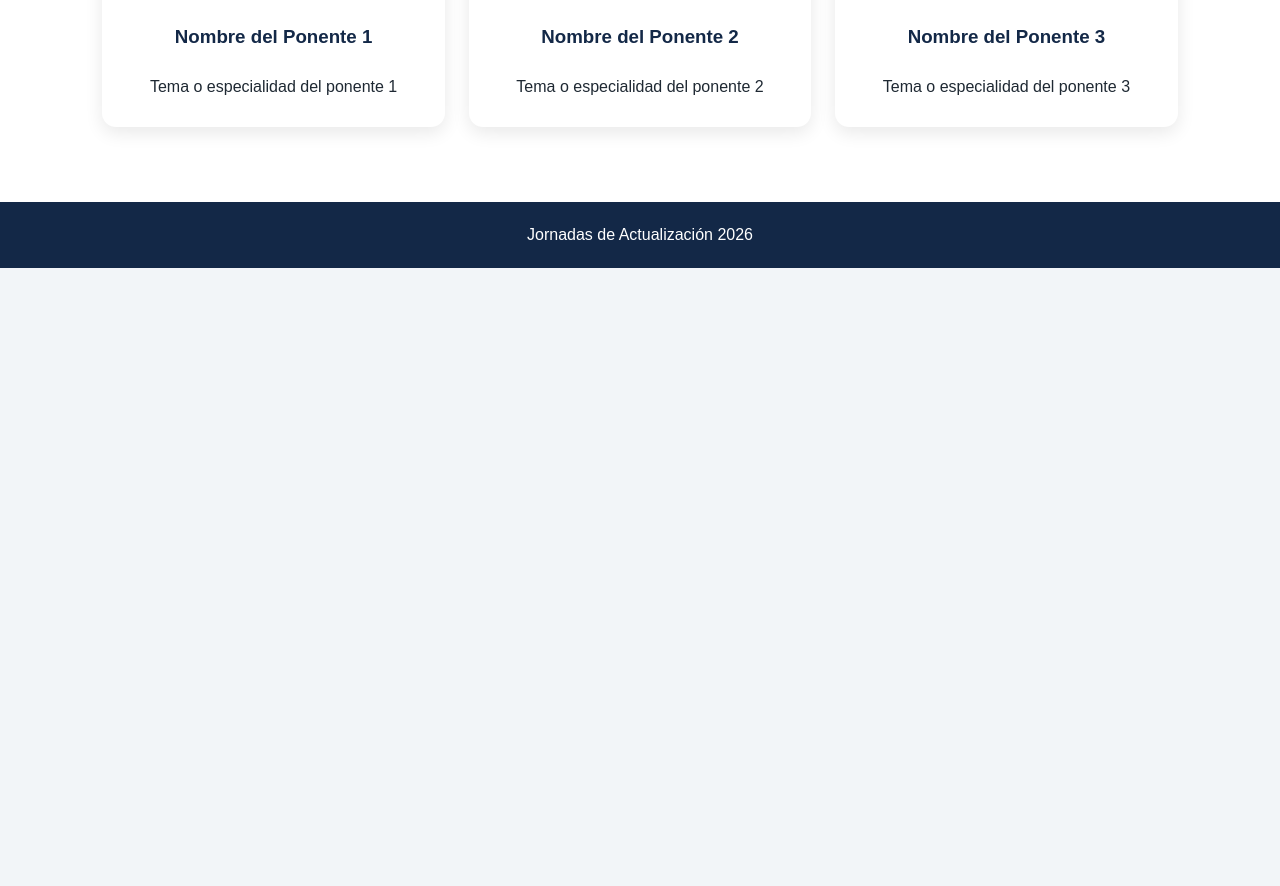
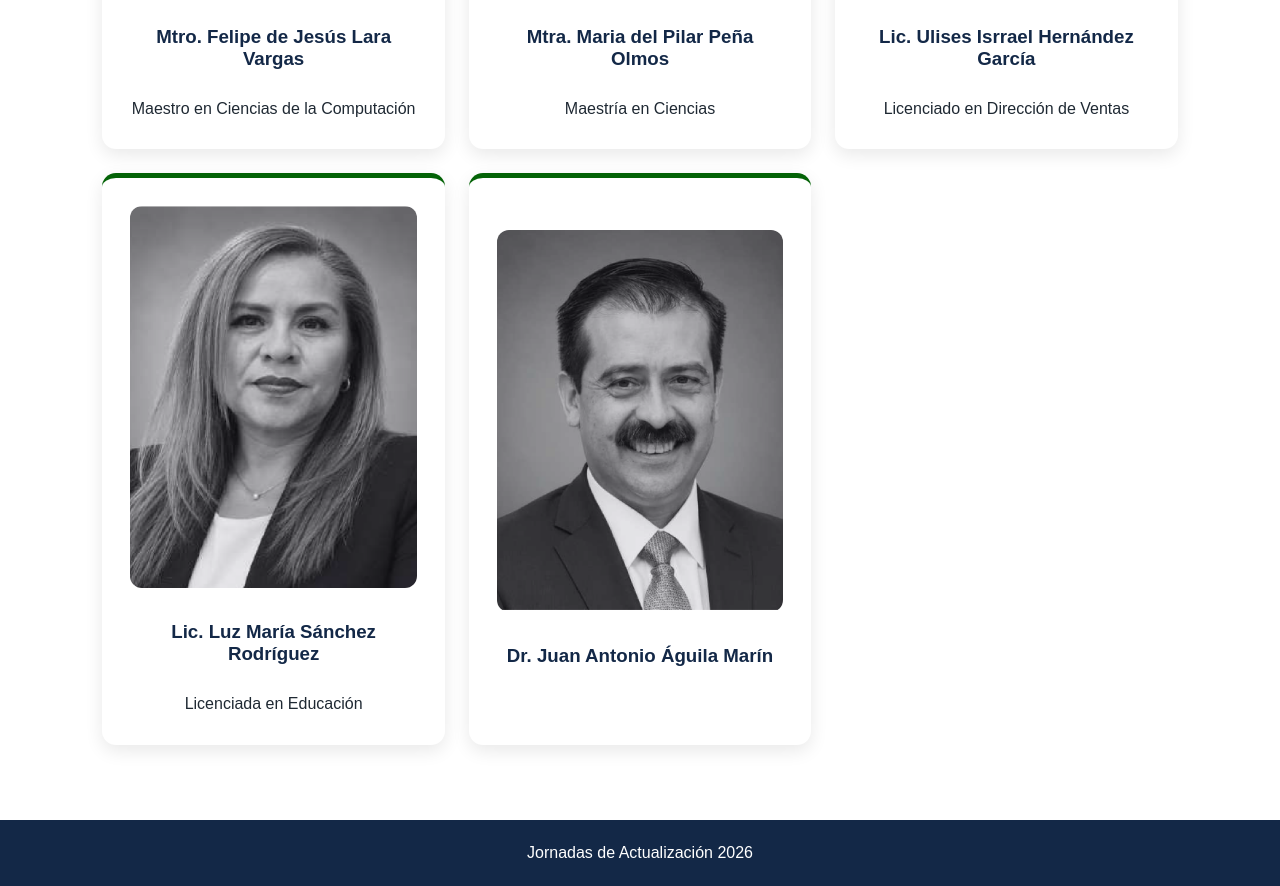
Before and after one commit to sntsa28/ja2026, a plain HTML site: page estadisticas.html in a window 1280 px wide. Shown: the part 793-1679 px from the top of the page. Before the commit the page ends 1061 px from the top, so only its background shows below. Drawn offline with Linux system fonts and the light colour scheme.

Commit message:
Add files via upload

```diff
--- a/estadisticas.html
+++ b/estadisticas.html
@@ -31,25 +31,42 @@
 					<a href="ponentes/est_pon1.pdf" target="_blank">
 						<img src="ponentes/est_pon1.png" alt="Ponente 1" class="ponente"/>
 					</a>
-					<h3>Nombre del Ponente 1</h3>
-					<p>Tema o especialidad del ponente 1</p>
+					<h3>Mtro. Felipe de Jesús Lara Vargas</h3>
+					<p>Maestro en Ciencias de la Computación</p>
 				</article>
 
 				<article class="card">
 					<a href="ponentes/est_pon2.pdf" target="_blank">
 						<img src="ponentes/est_pon2.png" alt="Ponente 2" class="ponente"/>
 					</a>
-					<h3>Nombre del Ponente 2</h3>
-					<p>Tema o especialidad del ponente 2</p>
+					<h3>Mtra. Maria del Pilar Peña Olmos</h3>
+					<p>Maestría en Ciencias</p>
 				</article>
 
 				<article class="card">
 					<a href="ponentes/est_pon3.pdf" target="_blank">
 						<img src="ponentes/est_pon3.png" alt="Ponente 3" class="ponente"/>
 					</a>
-					<h3>Nombre del Ponente 3</h3>
-					<p>Tema o especialidad del ponente 3</p>
+					<h3>Lic. Ulises Isrrael Hernández García</h3>
+					<p>Licenciado en Dirección de Ventas</p>
 				</article>
+
+				<article class="card">
+					<a href="ponentes/est_pon4.pdf" target="_blank">
+						<img src="ponentes/est_pon4.png" alt="Ponente 4" class="ponente"/>
+					</a>
+					<h3>Lic. Luz María Sánchez Rodríguez</h3>
+					<p>Licenciada en Educación</p>
+				</article>
+
+				<article class="card">
+					<a href="ponentes/est_pon5.pdf" target="_blank">
+						<img src="ponentes/est_pon5.png" alt="Ponente 5" class="ponente"/>
+					</a>
+					<h3>Dr. Juan Antonio Águila Marín</h3>
+					<p></p>
+				</article>
+
 
 			</div>
 		</section>
```
